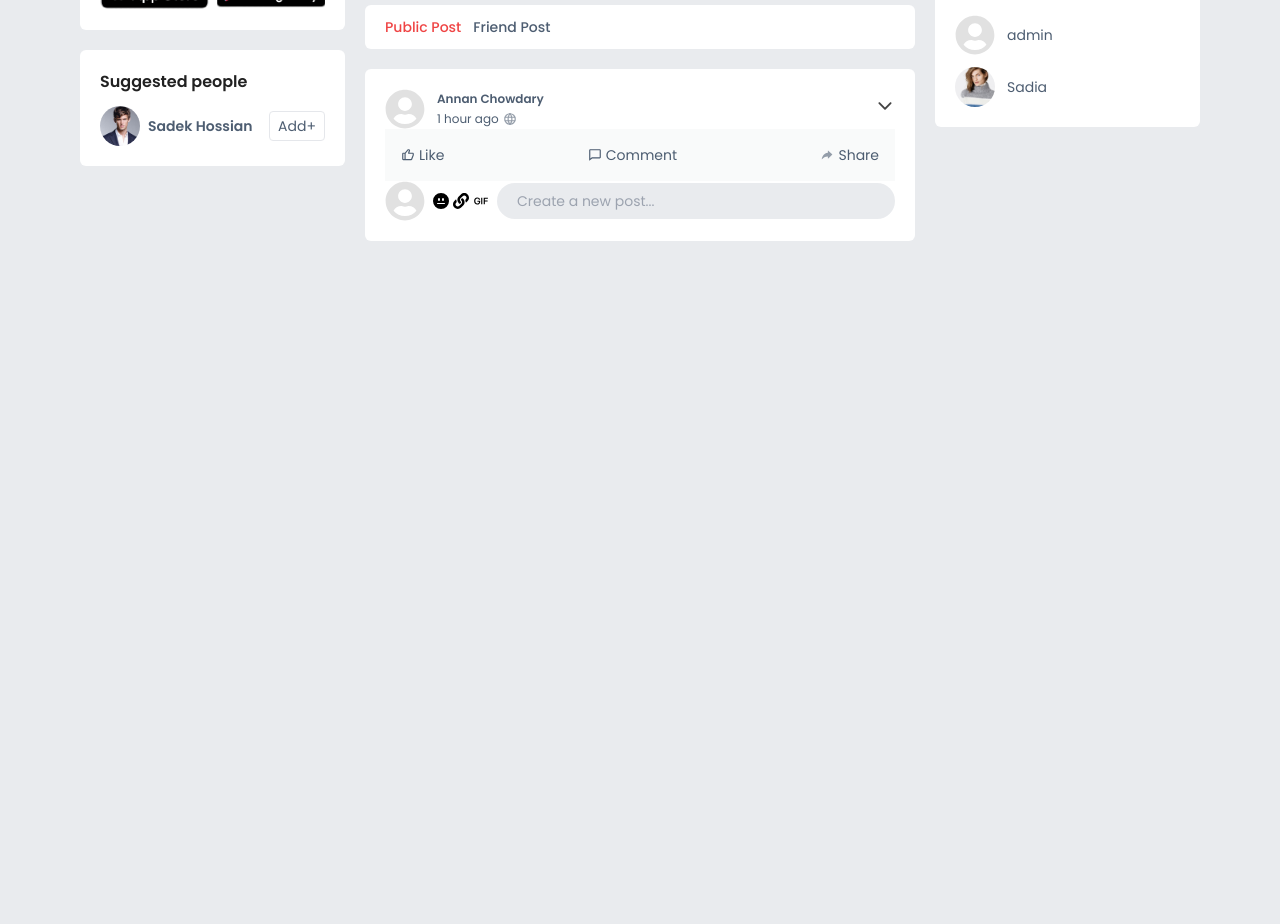
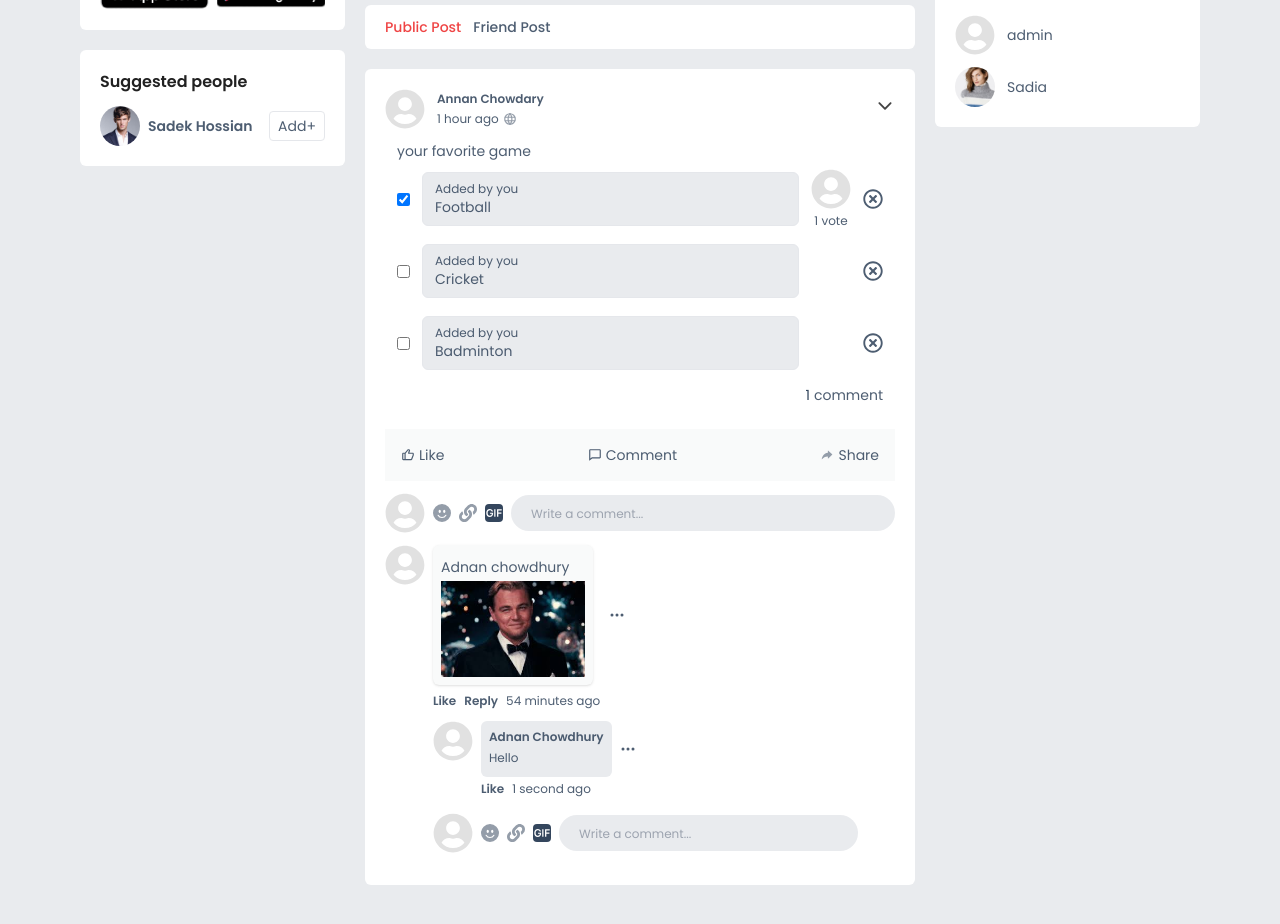
Before and after one commit to Arifulislam5577/Appifylab-Job-Task, a React (Create React App) app: page / in a window 1280 px wide. Shown: the part 440-1364 px from the top of the page. Before the commit the page ends 800 px from the top, so only its background shows below. Built offline with nearby package versions, Linux system fonts and the light colour scheme.

Commit message:
first post added

```diff
--- a/src/pages/Home/HomeComponets/Post/Comment.jsx
+++ b/src/pages/Home/HomeComponets/Post/Comment.jsx
@@ -1,30 +1,30 @@
 import React from "react";
 import { FaUserCircle, FaLink } from "react-icons/fa";
-import { BsEmojiNeutralFill } from "react-icons/bs";
+import { BsFillEmojiSmileFill } from "react-icons/bs";
 import { AiOutlineGif } from "react-icons/ai";
 const Comment = () => {
   return (
-    <div className="flex items-center justify-between gap-2">
+    <div className="my-3 flex items-center justify-between gap-2">
       <span>
         <FaUserCircle color="#e1e1e1" size="40" />
       </span>
-      <div className="flex items-center gap-1">
-        <button>
-          <BsEmojiNeutralFill />
+      <div className="flex items-center gap-2">
+        <button className="text-secondary">
+          <BsFillEmojiSmileFill size="18" />
         </button>
-        <button>
-          <FaLink />
+        <button className="text-secondary">
+          <FaLink size="18" />
         </button>
-        <button>
-          <AiOutlineGif />
+        <button className="text-secondary bg-primary rounded ">
+          <AiOutlineGif size="18" color="white" />
         </button>
       </div>
       <form className="shrink w-full">
         <div className="relative w-full ">
           <input
             type="text"
-            className="bg-primaryBg  text-primary text-sm rounded-full focus:outline-none  block w-full pl-5 p-2 "
-            placeholder="Create a new post..."
+            className="bg-primaryBg  text-primary text-sm rounded-full focus:outline-none placeholder:text-xs  block w-full pl-5 p-2 "
+            placeholder="Write a comment..."
             required
           />
         </div>
--- a/src/pages/Home/HomeComponets/Post/Post.jsx
+++ b/src/pages/Home/HomeComponets/Post/Post.jsx
@@ -2,8 +2,9 @@ import React from "react";
 import Reaction from "./Reaction";
 import PostUser from "./PostUser";
 import Comment from "./Comment";
+import UserComment from "./UserComment";
 
-const Post = () => {
+const Post = ({ children, hasComment }) => {
   return (
     <div className="rounded-md bg-white p-5">
       <PostUser
@@ -12,8 +13,10 @@ const Post = () => {
         feelings=""
         group=""
       />
+      {children}
       <Reaction />
       <Comment />
+      {hasComment && <UserComment />}
     </div>
   );
 };
--- /dev/null
+++ b/src/pages/Home/HomeComponets/Post/PostOne.jsx
@@ -0,0 +1,71 @@
+import React from "react";
+import Post from "./Post";
+import { FaUserCircle, FaRegTimesCircle } from "react-icons/fa";
+const PostOne = () => {
+  return (
+    <Post hasComment={true}>
+      <div className="p-3">
+        <p className="mb-2 text-darkLight text-sm">your favorite game</p>
+        <ul className="flex flex-col gap-3">
+          <li className="flex items-center gap-3">
+            <input type="checkbox" id="football" checked />
+            <label
+              htmlFor="football"
+              className="px-3 py-2 flex flex-col text-sm bg-primaryBg text-darkLight w-full border rounded-md"
+            >
+              <span className="text-xs">Added by you</span>
+              <span>Football</span>
+            </label>
+            <span className="flex flex-col items-center gap-1 text-darkLight">
+              <FaUserCircle color="#e1e1e1" size="40" />
+              <span className="text-xs">1 vote</span>
+            </span>
+            <button className="text-darkLight">
+              <FaRegTimesCircle size="20" />
+            </button>
+          </li>
+          <li className="flex items-center gap-3">
+            <input type="checkbox" id="cricket" />
+            <label
+              htmlFor="cricket"
+              className="px-3 py-2 flex flex-col text-sm bg-primaryBg text-darkLight w-full border rounded-md"
+            >
+              <span className="text-xs">Added by you</span>
+              <span>Cricket</span>
+            </label>
+            <span className="flex flex-col items-center gap-1 text-darkLight invisible">
+              <FaUserCircle color="#e1e1e1" size="40" />
+              <span className="text-xs">1 vote</span>
+            </span>
+            <button className="text-darkLight">
+              <FaRegTimesCircle size="20" />
+            </button>
+          </li>
+          <li className="flex items-center gap-3">
+            <input type="checkbox" id="Badminton" />
+            <label
+              htmlFor="Badminton"
+              className="px-3 py-2 flex flex-col text-sm bg-primaryBg text-darkLight w-full border rounded-md"
+            >
+              <span className="text-xs">Added by you</span>
+              <span>Badminton</span>
+            </label>
+            <span className="flex flex-col items-center gap-1 text-darkLight invisible">
+              <FaUserCircle color="#e1e1e1" size="40" />
+              <span className="text-xs">1 vote</span>
+            </span>
+            <button className="text-darkLight">
+              <FaRegTimesCircle size="20" />
+            </button>
+          </li>
+        </ul>
+        <p className="text-right mt-3 text-sm">
+          <span className="text-primary">1</span>
+          <span className="text-darkLight ml-1">comment</span>
+        </p>
+      </div>
+    </Post>
+  );
+};
+
+export default PostOne;
--- a/src/pages/Home/HomeComponets/Post/PostUser.jsx
+++ b/src/pages/Home/HomeComponets/Post/PostUser.jsx
@@ -48,7 +48,7 @@ const PostUser = (props) => {
           <IoIosArrowDown size="20" color="#444" />
         </button>
         <ul
-          className={`flex flex-col gap-3 absolute bg-white shadow right-0 top-10 w-52 p-4 ${
+          className={`flex flex-col gap-3 absolute bg-white shadow right-0 top-10 w-52 p-4 z-10 ${
             showDropDown ? "" : "hidden"
           }`}
         >
--- a/src/pages/Home/HomeComponets/Post/Reaction.jsx
+++ b/src/pages/Home/HomeComponets/Post/Reaction.jsx
@@ -3,7 +3,7 @@ import { BiLike, BiComment } from "react-icons/bi";
 import { IoIosShareAlt } from "react-icons/io";
 const Reaction = () => {
   return (
-    <div className="p-4 bg-light flex items-center justify-between">
+    <div className="my-3 p-4 bg-light flex items-center justify-between">
       <button className="flex gap-1 items-center capitalize text-sm text-darkLight">
         <span>
           <BiLike />
--- /dev/null
+++ b/src/pages/Home/HomeComponets/Post/UserComment.jsx
@@ -0,0 +1,70 @@
+import React from "react";
+import { FaUserCircle } from "react-icons/fa";
+import { BsThreeDots } from "react-icons/bs";
+import Comment from "./Comment";
+const UserComment = () => {
+  return (
+    <div className="flex  gap-2">
+      <div>
+        <span className="text-darkLight">
+          <FaUserCircle color="#e1e1e1" size="40" />
+        </span>
+      </div>
+      <div>
+        <div className=" flex items-center gap-4">
+          <div className="p-2 bg-light rounded-md shadow">
+            <p className="text-sm my-1 text-darkLight">Adnan chowdhury</p>
+            <img src="images/funny.jpg" alt="funny" className="h-24" />
+          </div>
+          <button className="text-darkLight">
+            <BsThreeDots />
+          </button>
+        </div>
+        <div className="flex items-center gap-2 mt-2">
+          <span className="text-xs text-darkLight capitalize font-semibold">
+            like
+          </span>
+          <span className="text-xs text-darkLight capitalize font-semibold">
+            reply
+          </span>
+          <span className="text-xs text-darkLight">54 minutes ago</span>
+        </div>
+        <div>
+          <div className="flex gap-2 my-3">
+            <span className="text-darkLight">
+              <FaUserCircle color="#e1e1e1" size="40" />
+            </span>
+            <div>
+              <div>
+                <div className="flex gap-2">
+                  <div className="bg-primaryBg rounded-md p-2">
+                    <p className="text-xs capitalize text-darkLight font-semibold">
+                      adnan chowdhury
+                    </p>
+                    <span className="text-xs capitalize text-darkLight">
+                      hello
+                    </span>
+                  </div>
+                  <button className="text-darkLight">
+                    <BsThreeDots />
+                  </button>
+                </div>
+                <div className="text-xs text-darkLight flex gap-2 my-1">
+                  <button className="capitalize font-semibold text-xs text-darkLight">
+                    like
+                  </button>
+                  <span className="text-xs text-darkLight">1 second ago</span>
+                </div>
+              </div>
+            </div>
+          </div>
+          <div className="w-full">
+            <Comment />
+          </div>
+        </div>
+      </div>
+    </div>
+  );
+};
+
+export default UserComment;
--- a/src/pages/Home/HomeComponets/PostsArea.jsx
+++ b/src/pages/Home/HomeComponets/PostsArea.jsx
@@ -1,5 +1,5 @@
 import React from "react";
-import Post from "./Post/Post";
+import PostOne from "./Post/PostOne";
 import CreatePost from "./PostsComponents/CreatePost";
 import PostType from "./PostsComponents/PostType";
 import Stories from "./PostsComponents/Stories";
@@ -10,7 +10,7 @@ const PostsArea = () => {
       <Stories />
       <CreatePost />
       <PostType />
-      <Post />
+      <PostOne />
     </div>
   );
 };
```
Also changed, not shown: public/images/funny.jpg (added).
